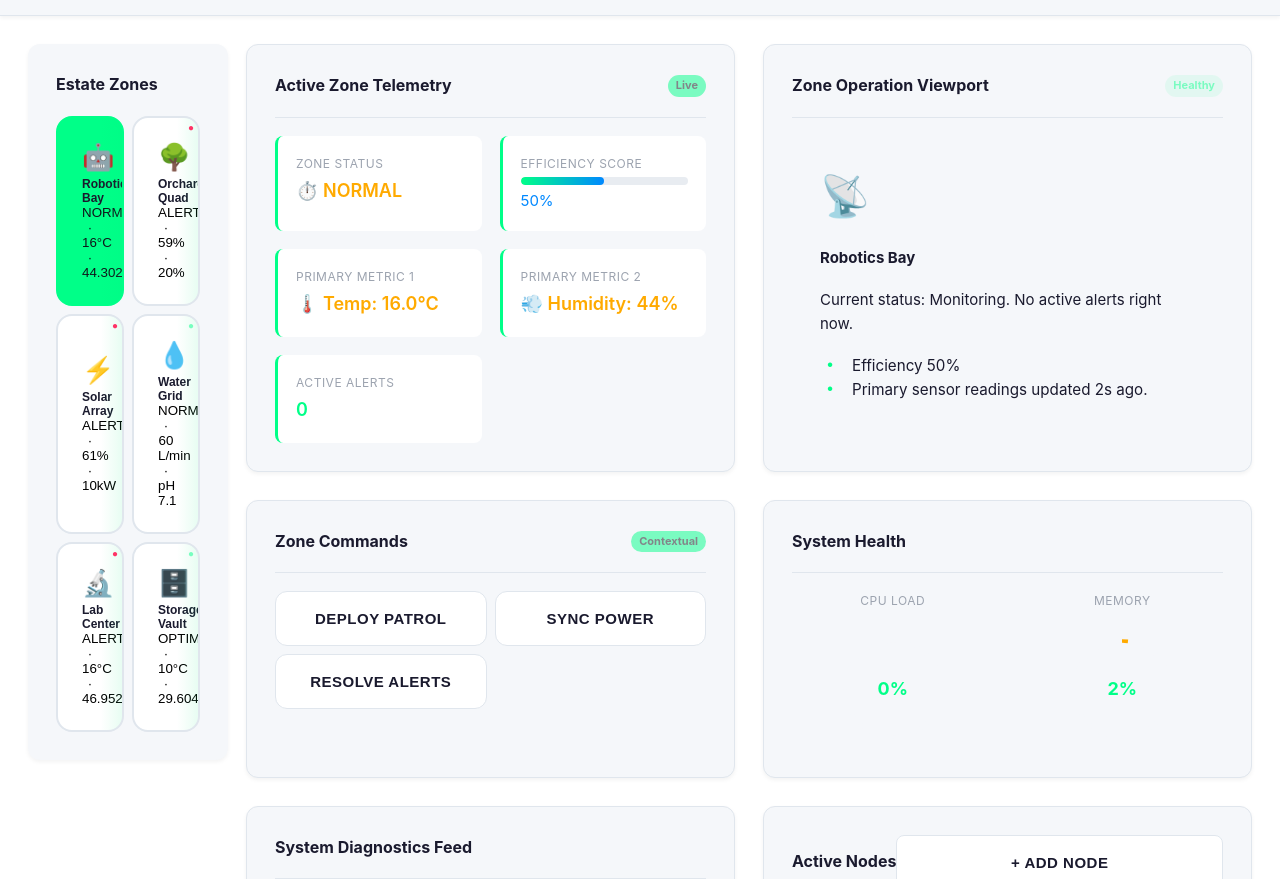
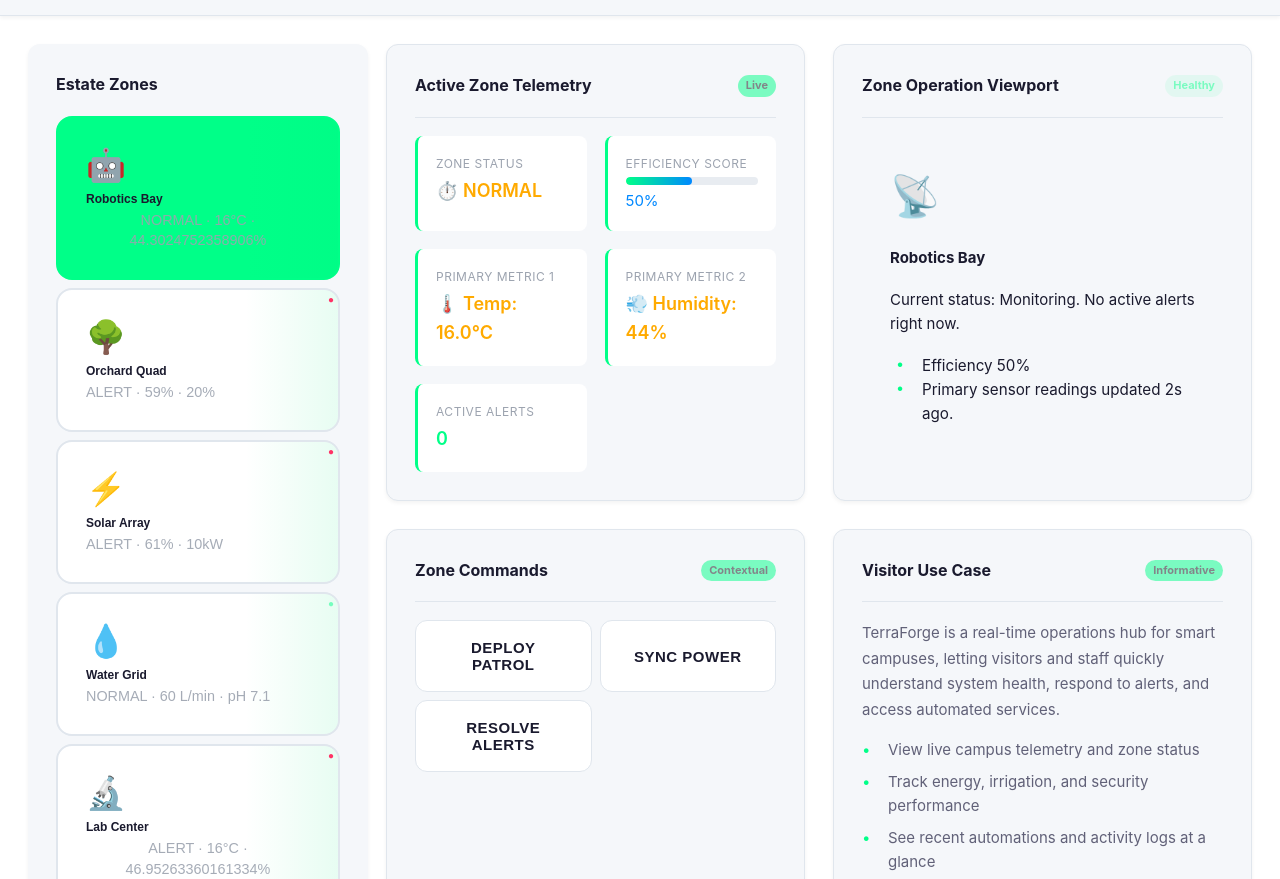
Before and after one commit to Mahanteshmcb/TerraForge, a plain HTML site: page index.html in a window 1280 px wide. Shown: the part 57-936 px from the top of the page. Drawn offline with Linux system fonts and the light colour scheme; no server answers.

Commit message:
fix: improve zone sidebar visibility, realistic memory metrics, and add visitor use case

```diff
--- a/assets/css/style.css
+++ b/assets/css/style.css
@@ -255,7 +255,7 @@ body {
 /* ==================== MAIN DASHBOARD ==================== */
 .dashboard-container {
     display: grid;
-    grid-template-columns: 200px 1fr;
+    grid-template-columns: minmax(260px, 340px) 1fr;
     gap: var(--spacing-md);
     padding: var(--spacing-lg);
     max-width: 1600px;
@@ -282,7 +282,7 @@ body {
 
 .zone-grid {
     display: grid;
-    grid-template-columns: repeat(2, 1fr);
+    grid-template-columns: 1fr;
     gap: var(--spacing-sm);
 }
 
@@ -290,12 +290,16 @@ body {
     background: var(--bg-primary);
     border: 2px solid var(--border-color);
     border-radius: calc(var(--radius-lg) + 4px);
-    padding: calc(var(--spacing-md) + 6px);
+    padding: calc(var(--spacing-md) + 10px);
     cursor: pointer;
-    text-align: center;
     transition: all var(--transition-base);
     position: relative;
     overflow: hidden;
+    min-height: 140px;
+    display: flex;
+    flex-direction: column;
+    justify-content: space-between;
+    align-items: flex-start;
 }
 
 .zone-card::before {
@@ -323,9 +327,17 @@ body {
 }
 
 .zone-icon {
-    font-size: 26px;
+    font-size: 32px;
     display: block;
-    margin-bottom: var(--spacing-xs);
+    margin-bottom: var(--spacing-sm);
+}
+
+.zone-summary {
+    font-size: 0.9rem;
+    line-height: 1.4;
+    opacity: 0.9;
+    margin-top: var(--spacing-xs);
+    color: var(--text-tertiary);
 }
 
 /* ICON UTILS */
@@ -718,6 +730,43 @@ body {
 
 .log-msg {
     color: var(--text-secondary);
+}
+
+.usecase-card {
+    min-height: 220px;
+}
+
+.usecase-panel {
+    display: flex;
+    flex-direction: column;
+    gap: var(--spacing-sm);
+    color: var(--text-secondary);
+}
+
+.usecase-panel p {
+    margin-bottom: var(--spacing-sm);
+    line-height: 1.7;
+}
+
+.usecase-list {
+    list-style: none;
+    padding-left: 0;
+    display: grid;
+    gap: var(--spacing-sm);
+}
+
+.usecase-list li {
+    position: relative;
+    padding-left: 26px;
+    line-height: 1.6;
+}
+
+.usecase-list li::before {
+    content: '•';
+    position: absolute;
+    left: 0;
+    top: 0;
+    color: var(--accent-neon);
 }
 
 /* ==================== MODAL ==================== */
--- a/assets/js/dashboard.js
+++ b/assets/js/dashboard.js
@@ -831,33 +831,35 @@ const Dashboard = {
      * Use browser Performance APIs to populate system health metrics
      */
     updateSystemHealthMetrics() {
-        // Memory (Chrome only)
+        // Memory (Chrome only); else approximate a realistic system load
         let rawMemPercent = 0;
-        if (performance && performance.memory) {
+        const hasPerfMemory = performance && performance.memory && performance.memory.usedJSHeapSize > 0 && performance.memory.jsHeapSizeLimit > 0;
+
+        if (hasPerfMemory) {
             rawMemPercent = (performance.memory.usedJSHeapSize / performance.memory.jsHeapSizeLimit) * 100;
         } else {
-            // Fallback: approximate from combined sensor health
             const solar = DataEngine.sensors['solar-array'];
             const water = DataEngine.sensors['water-grid'];
-            const base = (solar?.efficiency?.value || 70) + (water?.flow-rate?.value || 40);
-            rawMemPercent = Math.min(100, Math.max(15, Math.round(base / 1.5)));
+            const baseSensorHealth = ((solar?.efficiency?.value || 70) + (water?.flow-rate?.value || 40)) / 2;
+            rawMemPercent = Math.round(Math.min(90, Math.max(28, baseSensorHealth / 1.2 + 20)));
         }
 
-        const displayMemPercent = rawMemPercent > 0 && rawMemPercent < 1 ? '<1' : Math.round(rawMemPercent);
-        const gaugeMemPercent = rawMemPercent > 0 ? Math.max(1, Math.round(rawMemPercent)) : 1;
+        if (rawMemPercent < 12) rawMemPercent = 18;
+        const displayMemPercent = `${Math.round(rawMemPercent)}%`;
+        const gaugeMemPercent = Math.min(100, Math.max(5, Math.round(rawMemPercent)));
 
         // CPU estimate via event-loop lag measurement
         const t0 = performance.now();
         setTimeout(() => {
             const lag = performance.now() - t0 - 100; // expected 100ms
-            const cpuEstimate = Math.min(100, Math.max(0, Math.round((lag / 40) * 100)));
-            const displayCpu = cpuEstimate > 0 && cpuEstimate < 1 ? '<1' : cpuEstimate;
+            let cpuEstimate = Math.min(100, Math.max(10, Math.round((lag / 40) * 100)));
+            if (cpuEstimate < 15) cpuEstimate = 18;
+            const displayCpu = `${cpuEstimate}%`;
 
-            // Update UI
             const cpuLabel = document.getElementById('cpuValue');
             const memLabel = document.getElementById('memValue');
-            if (cpuLabel) cpuLabel.textContent = displayCpu + '%';
-            if (memLabel) memLabel.textContent = displayMemPercent + '%';
+            if (cpuLabel) cpuLabel.textContent = displayCpu;
+            if (memLabel) memLabel.textContent = displayMemPercent;
 
             const circumference = 251.2;
             const cpuOffset = circumference - (cpuEstimate / 100) * circumference;
--- a/index.html
+++ b/index.html
@@ -197,6 +197,23 @@
                 </div>
             </article>
 
+            <!-- VISITOR USE CASE CARD -->
+            <article class="dashboard-card usecase-card">
+                <div class="card-header">
+                    <h3>Visitor Use Case</h3>
+                    <span class="card-badge">Informative</span>
+                </div>
+                <div class="usecase-panel">
+                    <p>TerraForge is a real-time operations hub for smart campuses, letting visitors and staff quickly understand system health, respond to alerts, and access automated services.</p>
+                    <ul class="usecase-list">
+                        <li>View live campus telemetry and zone status</li>
+                        <li>Track energy, irrigation, and security performance</li>
+                        <li>See recent automations and activity logs at a glance</li>
+                        <li>Use controls to trigger helpful actions like patrols and water balancing</li>
+                    </ul>
+                </div>
+            </article>
+
             <!-- SYSTEM HEALTH CARD -->
             <article class="dashboard-card system-health">
                 <div class="card-header">
```
